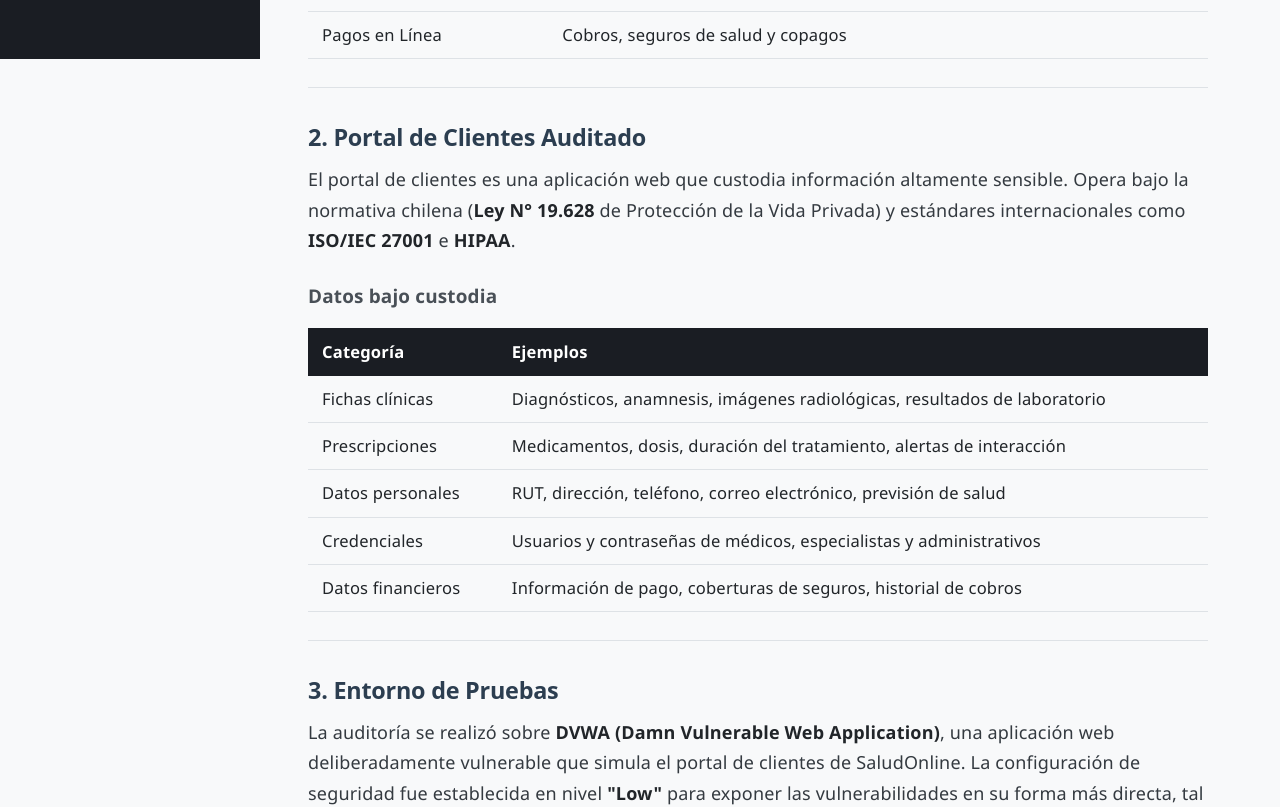
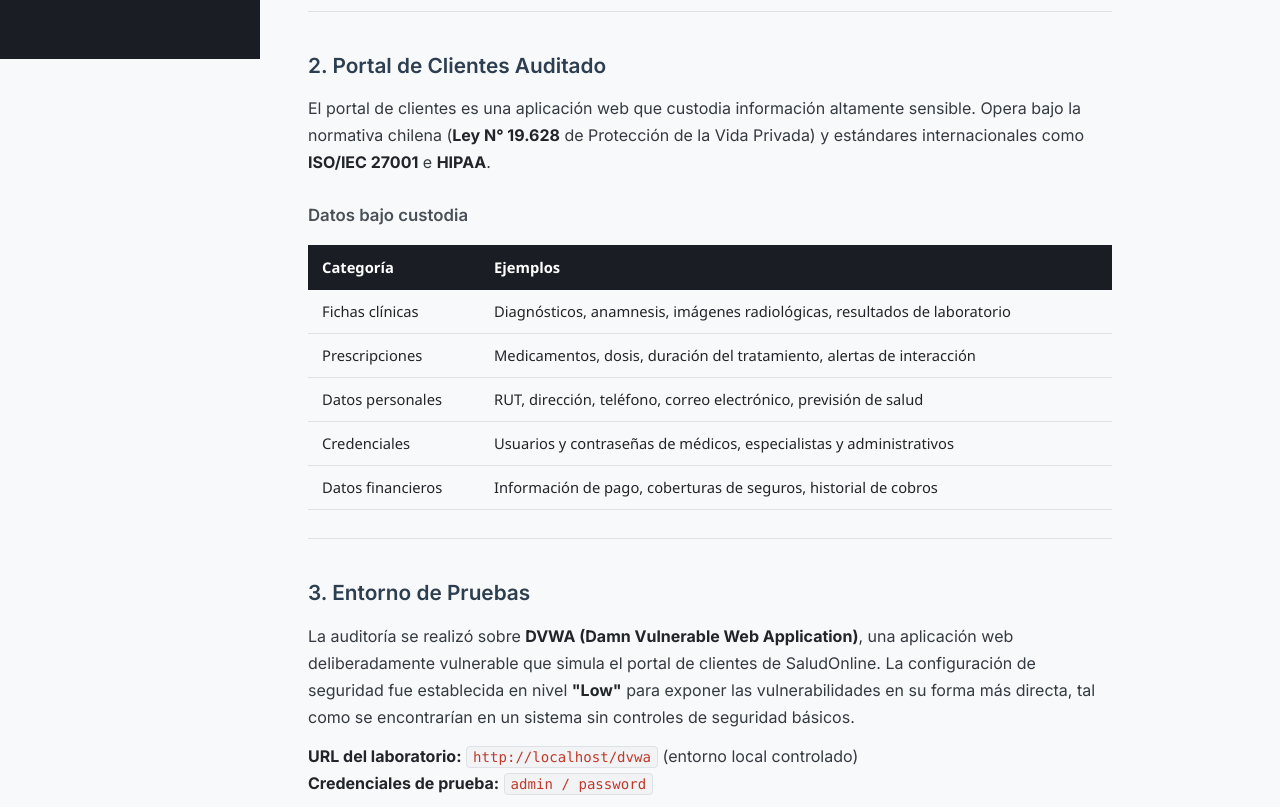
Before and after one commit to donkked/auditoria_vilari, a React (Vite) app: page / in a window 1280 px wide. Shown: the part 741-1548 px from the top of the page. Built offline with nearby package versions, Linux system fonts and the light colour scheme.

Commit message:
style: agregar fuente Inter + JetBrains Mono y limpiar CSS global
Reemplaza fuentes del sistema por Inter (UI) y JetBrains Mono (codigo)
via Google Fonts. Elimina estilos globales de h1/h2 que sobreescribian
los estilos del contenido Markdown.

```diff
--- a/index.html
+++ b/index.html
@@ -5,6 +5,9 @@
     <link rel="icon" type="image/svg+xml" href="/favicon.svg" />
     <meta name="viewport" content="width=device-width, initial-scale=1.0" />
     <title>auditoria_vilari — SaludOnline</title>
+    <link rel="preconnect" href="https://fonts.googleapis.com" />
+    <link rel="preconnect" href="https://fonts.gstatic.com" crossorigin />
+    <link href="https://fonts.googleapis.com/css2?family=Inter:wght@400;500;600;700&family=JetBrains+Mono:wght@400;500&display=swap" rel="stylesheet" />
   </head>
   <body>
     <div id="root"></div>
--- a/src/index.css
+++ b/src/index.css
@@ -1,105 +1,36 @@
 :root {
-  --text: #6b6375;
-  --text-h: #08060d;
-  --bg: #fff;
-  --border: #e5e4e7;
-  --code-bg: #f4f3ec;
-  --accent: #aa3bff;
-  --accent-bg: rgba(170, 59, 255, 0.1);
-  --accent-border: rgba(170, 59, 255, 0.5);
-  --social-bg: rgba(244, 243, 236, 0.5);
-  --shadow:
-    rgba(0, 0, 0, 0.1) 0 10px 15px -3px, rgba(0, 0, 0, 0.05) 0 4px 6px -2px;
+  --font-sans: 'Inter', system-ui, 'Segoe UI', sans-serif;
+  --font-mono: 'JetBrains Mono', 'Consolas', monospace;
 
-  --sans: system-ui, 'Segoe UI', Roboto, sans-serif;
-  --heading: system-ui, 'Segoe UI', Roboto, sans-serif;
-  --mono: ui-monospace, Consolas, monospace;
-
-  font: 18px/145% var(--sans);
-  letter-spacing: 0.18px;
-  color-scheme: light dark;
-  color: var(--text);
-  background: var(--bg);
-  font-synthesis: none;
-  text-rendering: optimizeLegibility;
+  font-family: var(--font-sans);
+  font-size: 16px;
+  line-height: 1.6;
+  color-scheme: light;
   -webkit-font-smoothing: antialiased;
   -moz-osx-font-smoothing: grayscale;
-
-  @media (max-width: 1024px) {
-    font-size: 16px;
-  }
+  text-rendering: optimizeLegibility;
 }
 
-@media (prefers-color-scheme: dark) {
-  :root {
-    --text: #9ca3af;
-    --text-h: #f3f4f6;
-    --bg: #16171d;
-    --border: #2e303a;
-    --code-bg: #1f2028;
-    --accent: #c084fc;
-    --accent-bg: rgba(192, 132, 252, 0.15);
-    --accent-border: rgba(192, 132, 252, 0.5);
-    --social-bg: rgba(47, 48, 58, 0.5);
-    --shadow:
-      rgba(0, 0, 0, 0.4) 0 10px 15px -3px, rgba(0, 0, 0, 0.25) 0 4px 6px -2px;
-  }
+*, *::before, *::after {
+  box-sizing: border-box;
+}
 
-  #social .button-icon {
-    filter: invert(1) brightness(2);
-  }
+body {
+  margin: 0;
+  background: #f1f5f9;
 }
 
 #root {
   width: 100%;
   min-height: 100svh;
-  box-sizing: border-box;
 }
 
-body {
+/* Reset: evitar que estilos globales interfieran con componentes */
+h1, h2, h3, h4, h5, h6, p {
   margin: 0;
-}
-
-h1,
-h2 {
-  font-family: var(--heading);
-  font-weight: 500;
-  color: var(--text-h);
-}
-
-h1 {
-  font-size: 56px;
-  letter-spacing: -1.68px;
-  margin: 32px 0;
-  @media (max-width: 1024px) {
-    font-size: 36px;
-    margin: 20px 0;
-  }
-}
-h2 {
-  font-size: 24px;
-  line-height: 118%;
-  letter-spacing: -0.24px;
-  margin: 0 0 8px;
-  @media (max-width: 1024px) {
-    font-size: 20px;
-  }
-}
-p {
-  margin: 0;
-}
-
-code,
-.counter {
-  font-family: var(--mono);
-  display: inline-flex;
-  border-radius: 4px;
-  color: var(--text-h);
+  font-family: var(--font-sans);
 }
 
 code {
-  font-size: 15px;
-  line-height: 135%;
-  padding: 4px 8px;
-  background: var(--code-bg);
+  font-family: var(--font-mono);
 }
```
